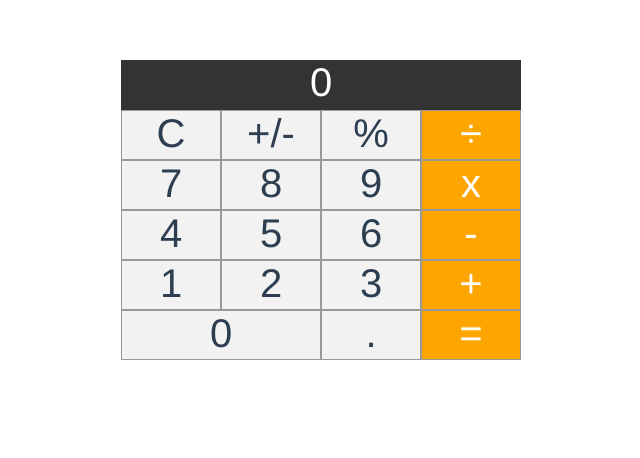
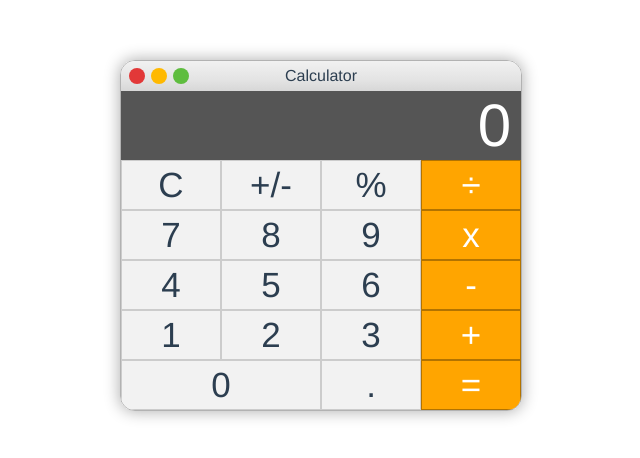
Before and after one commit to iamareebjamal/vue-calculator, a Vue app: page / in a window 1280 px wide. Shown: the top 458 px of the page, without its empty margins (319-959 px from the left). Built offline with nearby package versions, Linux system fonts and the light colour scheme.

Commit message:
Improve styles of calculator

```diff
--- a/src/components/Calculator.vue
+++ b/src/components/Calculator.vue
@@ -1,5 +1,12 @@
 <template>
   <div class="calculator">
+    <div class="header">
+      <span class="mac close"></span>
+      <span class="mac min"></span>
+      <span class="mac max"></span>
+      <span class="title">Calculator</span>
+    </div>
+    <div class="grid">
       <div class="display">{{current || '0'}}</div>
       <div @click="clear" class="btn">C</div>
       <div @click="sign" class="btn">+/-</div>
@@ -20,6 +27,7 @@
       <div @click="append('0')" class="btn zero">0</div>
       <div @click="dot"  class="btn">.</div>
       <div @click="equal" class="btn operator">=</div>
+    </div>
   </div>
 </template>
 
@@ -107,15 +115,64 @@ export default {
 .calculator {
   margin: 0 auto;
   width: 400px;
-  font-size: 40px;
+  border-radius: 15px;
+  border: 1px solid rgba(0, 0, 0, 0.3);
+  overflow: hidden;
+  -webkit-box-shadow: 0px 0px 20px 1px rgba(0,0,0,0.3);
+  -moz-box-shadow: 0px 0px 20px 1px rgba(0,0,0,0.3);
+  box-shadow: 0px 0px 15px 1px rgba(0,0,0,0.3);
+}
+
+.calculator > .grid {
   display: grid;
   grid-template-columns: repeat(4, 1fr);
   grid-auto-rows: minmax(50px, auto);
+  font-size: 35px;
+}
+
+.header {
+  display: flex;
+  align-items: center;
+  height: 30px;
+  background: linear-gradient(0deg, rgba(215,215,215,1) 0%, rgba(227,227,227,1) 35%, rgba(241,241,241,1) 100%);
+}
+
+.header:first-child {
+  padding-inline-start: 5px;
+}
+
+.mac {
+  background-color: greenyellow;
+  height: 16px;
+  width: 16px;
+  margin: 0 3px;
+  border-radius: 10px;
+}
+
+.close {
+  background-color: #e23838;
+}
+
+.max {
+  background-color: #5ebd3e;
+}
+
+.min {
+  background-color: #ffb900;
+}
+
+.title {
+  position: absolute;
+  left: 0;
+  right: 0;
 }
 
 .display {
   grid-column: 1 / 5;
-  background-color: #333;
+  font-size: 60px;
+  text-align: end;
+  padding-inline-end: 10px;
+  background-color: #555;
   color: white;
 }
 
@@ -125,12 +182,24 @@ export default {
 
 .btn {
   cursor: pointer;
+  display: flex;
+  justify-content: center; /* align horizontal */
+  align-items: center; /* align vertical */
   background-color: #f2f2f2;
-  border: 1px solid #999;
+  border: 1px solid #ccc;
 }
 
 .operator {
   background-color: orange;
   color: white;
+  border: 1px solid rgba(0, 0, 0, 0.3);
+}
+
+.btn:active {
+  background-color: #ddd;
+}
+
+.operator:active {
+  background-color: darkorange;
 }
 </style>
```
Lines whose indentation alone changed are shown as unchanged.
